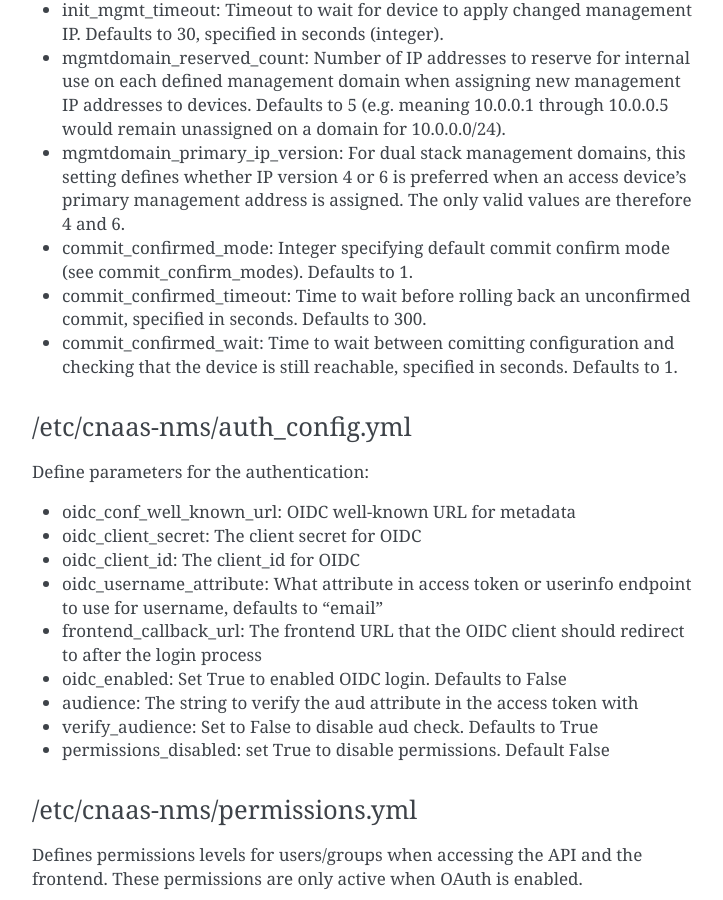
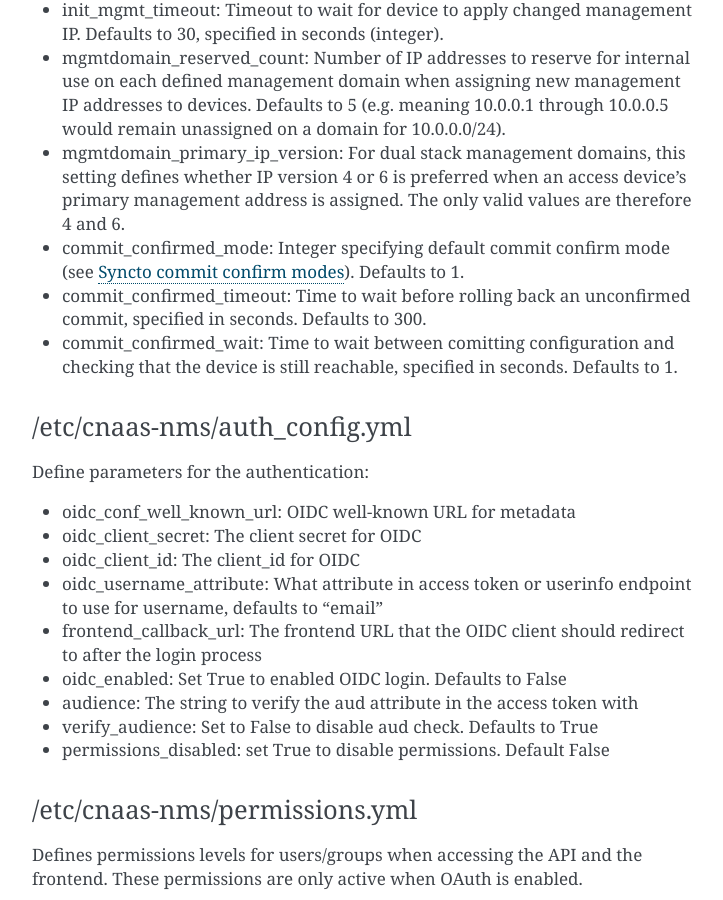
Before and after one commit to SUNET/cnaas-nms, a Sphinx documentation site: the page built from docs/configuration/index.rst, in a window 1280 px wide and 900 px high, scrolled down 849 px. Shown: the whole window, without its empty margins (388-1111 px from the left). Built offline with Sphinx 7.4.7, drawn with Linux system fonts in a browser that asks for light colours.

Commit message:
fix doc link to commit modes

```diff
--- a/docs/configuration/index.rst
+++ b/docs/configuration/index.rst
@@ -42,7 +42,7 @@ Defines parameters for the API:
   defines whether IP version 4 or 6 is preferred when an access device's primary
   management address is assigned. The only valid values are therefore 4 and 6.
 - commit_confirmed_mode: Integer specifying default commit confirm mode
-  (see :ref:`commit_confirm_modes`). Defaults to 1.
+  (see :ref:`Syncto commit confirm modes<commit_confirm_modes>`). Defaults to 1.
 - commit_confirmed_timeout: Time to wait before rolling back an unconfirmed commit,
   specified in seconds. Defaults to 300.
 - commit_confirmed_wait: Time to wait between comitting configuration and checking
```
